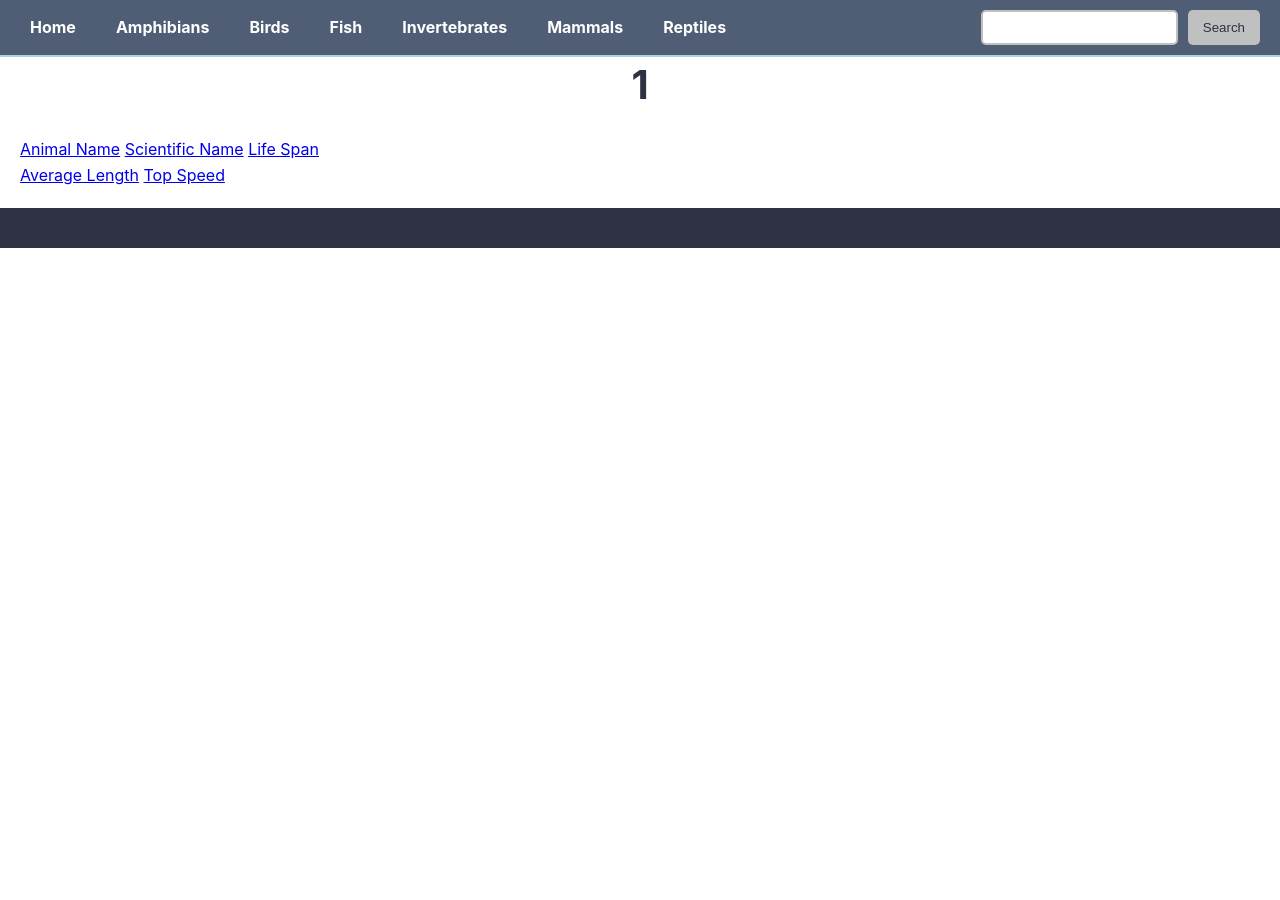
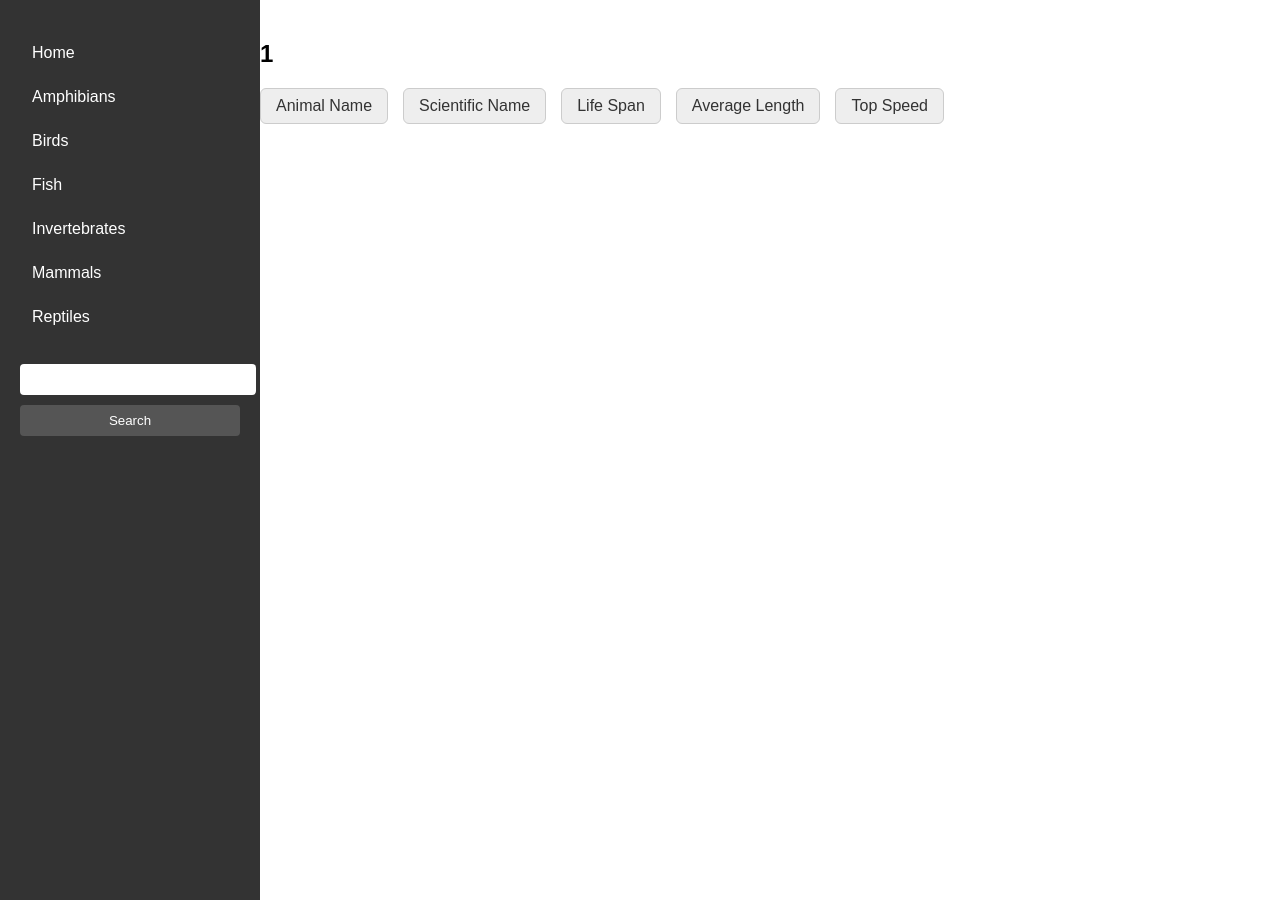
Before and after one commit to Mounsey-SmithHolly/AS91892, a Flask app: page /main/1 in a window 1280 px wide. Run offline with Flask 3, Linux system fonts and the light colour scheme; data comes from the database, SQL or seed files in the repository.

Commit message:
example of CSS #2

```diff
--- a/static/css/styles.css
+++ b/static/css/styles.css
@@ -1,179 +1,134 @@
-/* A modern color palette */
-:root {
-  --color-dark-blue: #2d3142;
-  --color-light-gray: #bfc0c0;
-  --color-white: #ffffff;
-  --color-light-blue: #a7d3f1;
-  --color-medium-blue: #4f5d75;
+/* Reset and basics */
+body {
+    font-family: Arial, sans-serif;
+    margin: 0;
+    padding: 0;
+    box-sizing: border-box;
 }
 
-/* Global styles for the entire page */
-html {
-  box-sizing: border-box;
-}
-
-*,
-*:before,
-*:after {
-  box-sizing: inherit;
-}
-
-body {
-  font-family: 'Inter', sans-serif;
-  background-color: var(--color-white);
-  color: var(--color-dark-blue);
-  line-height: 1.6;
-  margin: 0;
-  padding: 0;
-}
-
-/* Navigation bar styling */
+/* Side Navigation */
 nav {
-  background-color: var(--color-medium-blue);
-  color: var(--color-white);
-  padding: 10px 20px;
-  display: flex;
-  justify-content: space-between;
-  align-items: center;
-  flex-wrap: wrap;
-  border-bottom: 2px solid var(--color-light-blue);
-  position: fixed;
-  width: 100%;
+    width: 220px;
+    background-color: #333;
+    color: #fff;
+    height: 100vh;
+    position: fixed;
+    top: 0;
+    left: 0;
+    padding: 20px;
+    overflow-y: auto;
 }
 
 nav ul {
-  display: flex;
-  list-style: none;
-  margin: 0;
-  padding: 0;
-  flex-wrap: wrap;
+    list-style: none;
+    padding: 0;
 }
 
 nav ul li {
-  margin-right: 20px;
+    margin: 10px 0;
 }
 
 nav a {
-  color: var(--color-white);
-  text-decoration: none;
-  font-weight: bold;
-  padding: 5px 10px;
-  border-radius: 5px;
-  transition: background-color 0.3s ease;
+    color: white;
+    text-decoration: none;
+    display: block;
+    padding: 8px 12px;
+    border-radius: 4px;
+    transition: background-color 0.3s ease;
 }
 
 nav a:hover {
-  background-color: var(--color-light-blue);
-  color: var(--color-dark-blue);
+    background-color: #575757;
 }
 
-/* Search form styling */
 nav form {
-  display: flex;
-  gap: 10px;
+    margin-top: 30px;
 }
 
 nav input[type="text"] {
-  padding: 8px;
-  border: 2px solid var(--color-light-gray);
-  border-radius: 5px;
-  background-color: var(--color-white);
-  color: var(--color-dark-blue);
+    padding: 8px;
+    width: 100%;
+    border: none;
+    border-radius: 4px;
 }
 
 nav input[type="submit"] {
-  background-color: var(--color-light-gray);
-  color: var(--color-dark-blue);
-  padding: 8px 15px;
-  border: none;
-  border-radius: 5px;
-  cursor: pointer;
-  transition: background-color 0.3s ease;
+    margin-top: 10px;
+    padding: 8px;
+    width: 100%;
+    border: none;
+    border-radius: 4px;
+    background-color: #555;
+    color: white;
+    cursor: pointer;
 }
 
 nav input[type="submit"]:hover {
-  background-color: var(--color-white);
+    background-color: #777;
 }
 
-/* Main content area */
+/* Main content, with left margin to avoid nav overlap */
 main {
-  display: grid;
-  grid-template-columns: 1fr 1fr 1fr 1fr;
-  row-gap: 20px;
-  column-gap: 10px;
-  padding: 20px;
+    margin-left: 240px; /* nav width + some padding */
+    padding: 20px;
 }
 
-/* Page title in the main content */
-main h2 {
-  grid-column: 1/5;
-  text-align: center;
-  font-size: 2.5rem;
-  color: var(--color-dark-blue);
-  margin-bottom: 0;
+/* Sort Buttons */
+.sort-group {
+    display: flex;
+    gap: 15px;
+    margin-bottom: 20px;
 }
 
-/* Article card styling */
-article {
-  background-color: #a7d3f1; /* User-provided color */
-  padding: 15px;
-  border-radius: 10px;
-  box-shadow: 0 4px 6px rgba(0, 0, 0, 0.1);
-  display: flex;
-  flex-direction: column;
-  justify-content: space-between;
-  transition: transform 0.2s ease, box-shadow 0.2s ease;
-  overflow: hidden;
+.sort-group a {
+    padding: 8px 15px;
+    background-color: #eee;
+    border: 1px solid #ccc;
+    border-radius: 6px;
+    text-decoration: none;
+    color: #333;
+    transition: background-color 0.3s ease;
 }
 
-article:hover {
-  transform: translateY(-5px);
-  box-shadow: 0 8px 12px rgba(0, 0, 0, 0.15);
+.sort-group a:hover {
+    background-color: #ddd;
 }
 
-article p {
-  margin: 5px 0;
-  text-align: center;
+/* Animal info in flexible grid */
+.animal-info {
+    display: grid;
+    grid-template-columns: repeat(auto-fit, minmax(250px, 1fr));
+    gap: 20px;
 }
 
-article img {
-  width: 100%;
-  max-width: 100%;
-  height: auto;
-  border-radius: 8px;
-  margin-top: 10px;
+.animal-info article {
+    background-color: #f9f9f9;
+    padding: 15px;
+    border-radius: 8px;
+    border: 1px solid #ccc;
+    box-shadow: 0 1px 3px rgba(0,0,0,0.1);
 }
 
-/* Footer styling */
-footer {
-  text-align: center;
-  padding: 20px;
-  color: var(--color-white);
-  background-color: var(--color-dark-blue);
+.animal-info h4 {
+    margin-top: 0;
 }
 
-/* Responsive design for smaller screens */
-@media (max-width: 768px) {
-  main {
-    grid-template-columns: 1fr;
-    column-gap: 0;
-  }
-
-  main h2 {
-    grid-column: 1;
-  }
-
-  nav ul li {
-    margin-right: 10px;
-  }
+.animal-info img {
+    border-radius: 6px;
 }
 
-h4{
-  text-align: center;
+/* Responsive for smaller screens */
+@media (max-width: 600px) {
+    nav {
+        position: relative;
+        width: 100%;
+        height: auto;
+    }
+    main {
+        margin-left: 0;
+        padding: 10px;
+    }
+    .sort-group {
+        flex-wrap: wrap;
+    }
 }
-
-footer{
-    bottom: 0;
-    width: 100%;
-    text-align: center;
-}
```
